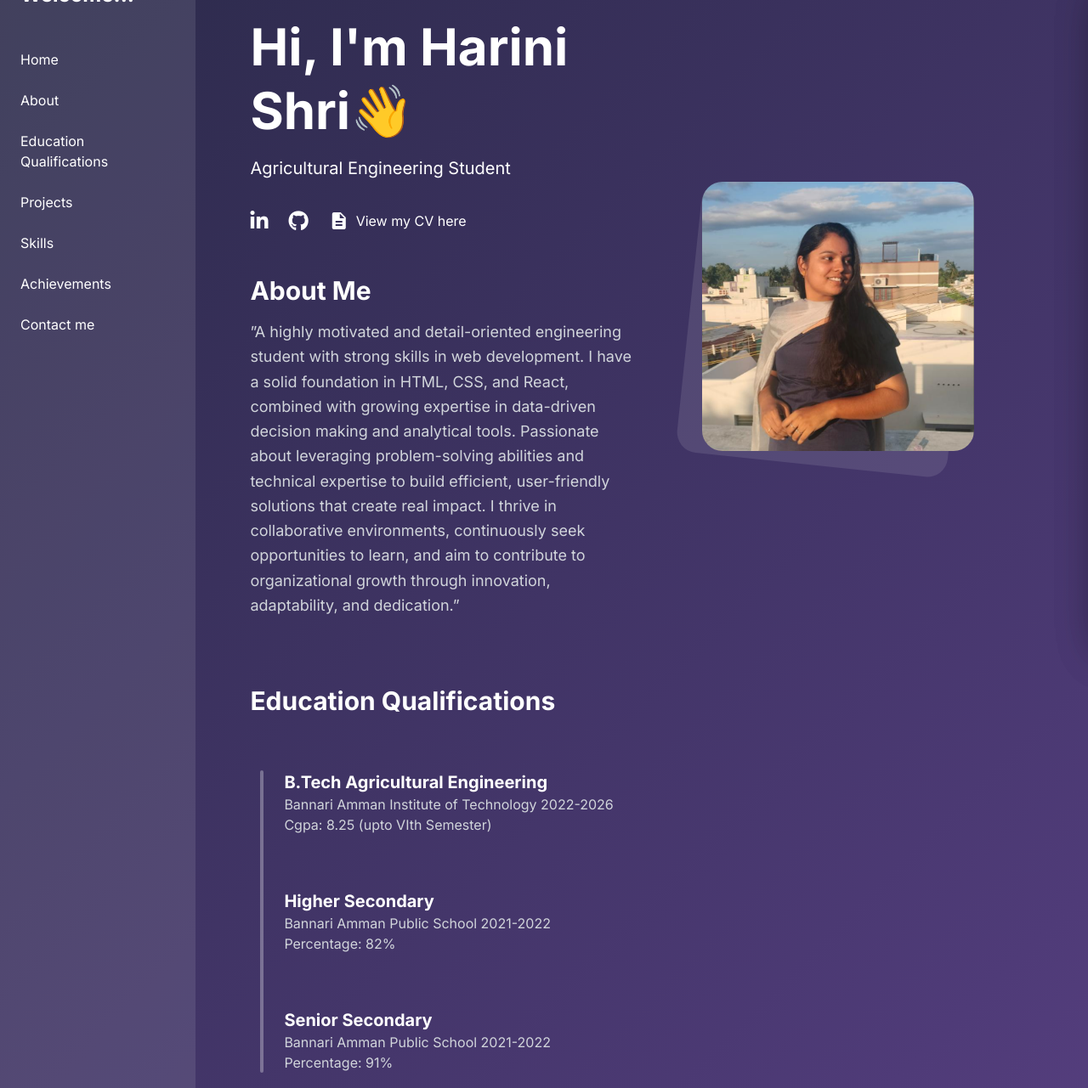
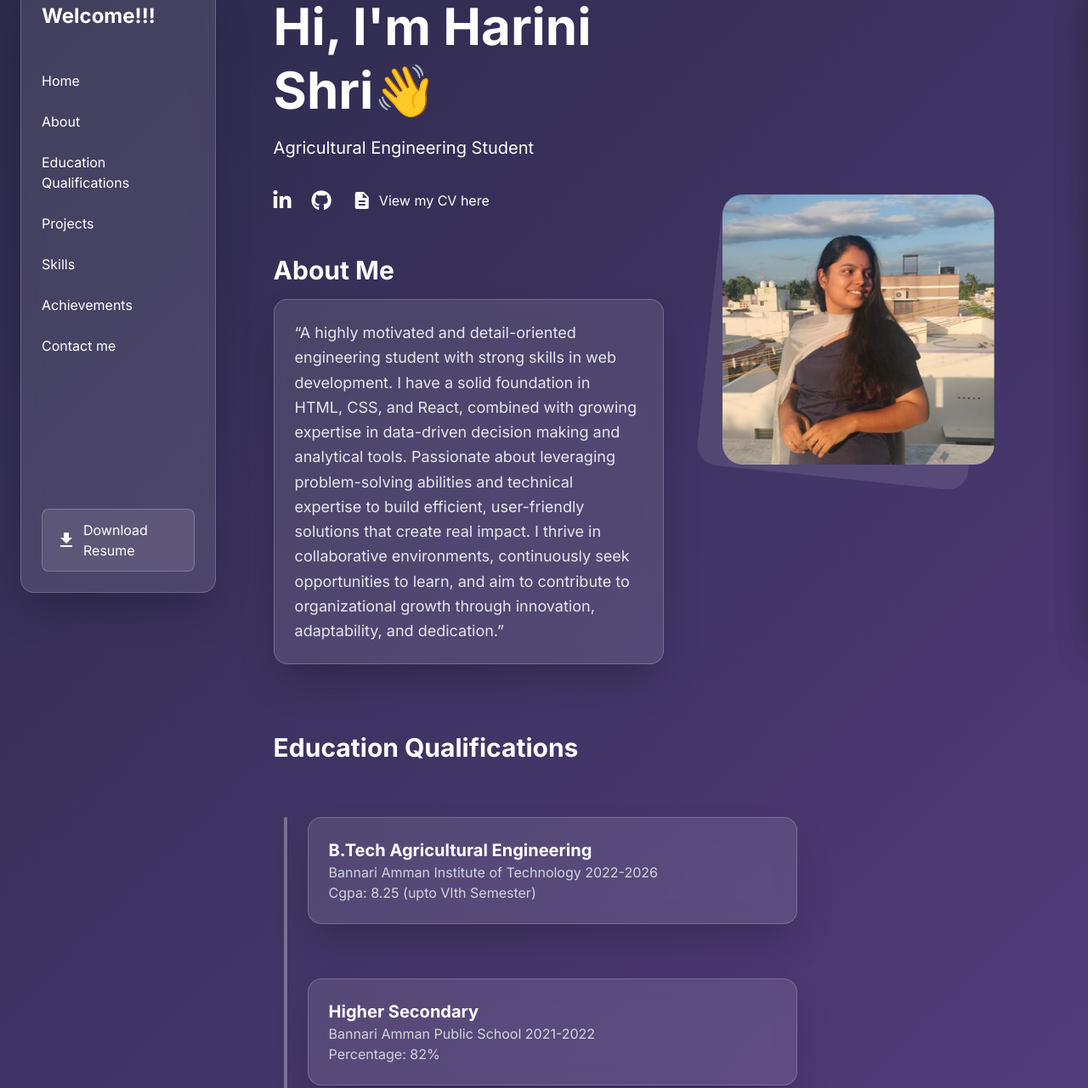
Before and after one commit to Harinishri03/Personal-Portfolio, a plain HTML site: page index.html in a window 1280 px wide. Shown: the part 46-1327 px from the top of the page at 85% size. Drawn offline with nearby package versions, Linux system fonts and the light colour scheme.

Commit message:
Updated portfolio design

```diff
--- a/index.html
+++ b/index.html
@@ -23,10 +23,12 @@
 </head>
 <body class="text-white">
   <div class="flex">
-    <!-- Sidebar -->
-    <aside class="w-[18%]  bg-opacity-10 bg-white p-6 flex flex-col justify-between">
+ <!-- Floating Sidebar -->
+   <!-- Floating Sidebar -->
+  <aside class="fixed top-6 left-6 w-[18%] h-[90vh] bg-white bg-opacity-10 backdrop-blur-md border border-white/20
+  rounded-2xl shadow-2xl p-6 flex flex-col justify-between transition-all duration-300 hover:bg-opacity-20 z-50">
     <div>
-    <h1 class="text-2xl font-bold mb-12">Welcome!!!</h1>
+      <h1 class="text-2xl font-bold mb-12 text-white">Welcome!!!</h1>
       <nav>
         <ul>
           <li class="mb-6"><a class="hover:text-gray-300" href="#home">Home</a></li>
@@ -39,18 +41,19 @@
         </ul>
       </nav>
     </div>
+
     <a href="HARINI SHRI R - RESUME.pdf"
        download
-   class="w-full bg-white bg-opacity-10 border border-white border-opacity-20 rounded-lg py-3 px-4 flex items-center justify-center hover:bg-opacity-20">
+       class="w-full bg-white bg-opacity-10 border border-white/20 rounded-lg py-3 px-4 flex items-center justify-center hover:bg-opacity-20">
       <span class="material-icons mr-2">download</span>
       Download Resume
     </a>
-
   </aside>
 
 
+
     <!-- Main Content -->
-    <main class="w-[82%] p-16">
+    <main class="ml-[22%] p-10 flex-1">
       <!-- Home Section (anchor target) -->
       <section id="home" class="min-h-[20vh] py-30">
       <div class="flex items-center justify-between">
@@ -67,17 +70,19 @@
             </a>
 
           </div>
-          <!-- About anchor kept here so "About" jumps to this block inside the hero -->
+
+          <!-- About  -->
           <div class="mt-12" id="about" tabindex="-1">
             <h3 class="text-3xl font-bold text-white mb-4">About Me</h3>
-    <p class="text-lg text-gray-300 leading-relaxed">
-       ”A highly motivated and detail-oriented engineering student with strong skills in web development. I have a
+            <div class="bg-white bg-opacity-10 backdrop-blur-md border border-white/20 rounded-2xl shadow-2xl p-6 max-w-3xl hover:bg-opacity-20 transition-all duration-300">
+              <p class="text-lg text-gray-200 leading-relaxed">
+                  “A highly motivated and detail-oriented engineering student with strong skills in web development. I have a
             solid foundation in HTML, CSS, and React, combined with growing expertise in data-driven decision making
             and analytical tools. Passionate about leveraging problem-solving abilities and technical expertise to build efficient, user-friendly solutions that create real impact. I thrive in collaborative environments, continuously seek
             opportunities to learn, and aim to contribute to organizational growth through innovation, adaptability, and
             dedication.”
               </p>
-    </p>
+            </div>
           </div>
         </div>
         <div class="w-1/2 flex justify-center">
@@ -100,7 +105,7 @@ dedication.”
 
     <!-- Senior Secondary -->
     <div class="relative">
-      <div>
+      <div class="bg-white bg-opacity-10 backdrop-blur-md border border-white/20 rounded-2xl shadow-2xl p-6 max-w-xl hover:bg-opacity-20 transition-all duration-300">
         <h4 class="text-xl font-semibold">B.Tech Agricultural Engineering</h4>
         <p class="text-gray-300">Bannari Amman Institute of Technology 2022-2026</p>
         <p class="text-gray-300">Cgpa: 8.25 (upto VIth Semester)</p>
@@ -109,7 +114,7 @@ dedication.”
 
     <!-- Higher Secondary -->
     <div class="relative">
-      <div>
+      <div class="bg-white bg-opacity-10 backdrop-blur-md border border-white/20 rounded-2xl shadow-2xl p-6 max-w-xl hover:bg-opacity-20 transition-all duration-300">
         <h4 class="text-xl font-semibold">Higher Secondary</h4>
         <p class="text-gray-300">Bannari Amman Public School 2021-2022</p>
         <p class="text-gray-300">Percentage: 82%</p>
@@ -118,13 +123,10 @@ dedication.”
 
     <!-- Bachelor's Degree -->
     <div class="relative">
-
-      <div>
-        <div>
+        <div class="bg-white bg-opacity-10 backdrop-blur-md border border-white/20 rounded-2xl shadow-2xl p-6 max-w-xl hover:bg-opacity-20 transition-all duration-300">
         <h4 class="text-xl font-semibold">Senior Secondary</h4>
         <p class="text-gray-300">Bannari Amman Public School 2021-2022</p>
         <p class="text-gray-300">Percentage: 91%</p>
-      </div>
       </div>
 
   </div>
```
Lines whose indentation alone changed are shown as unchanged.
